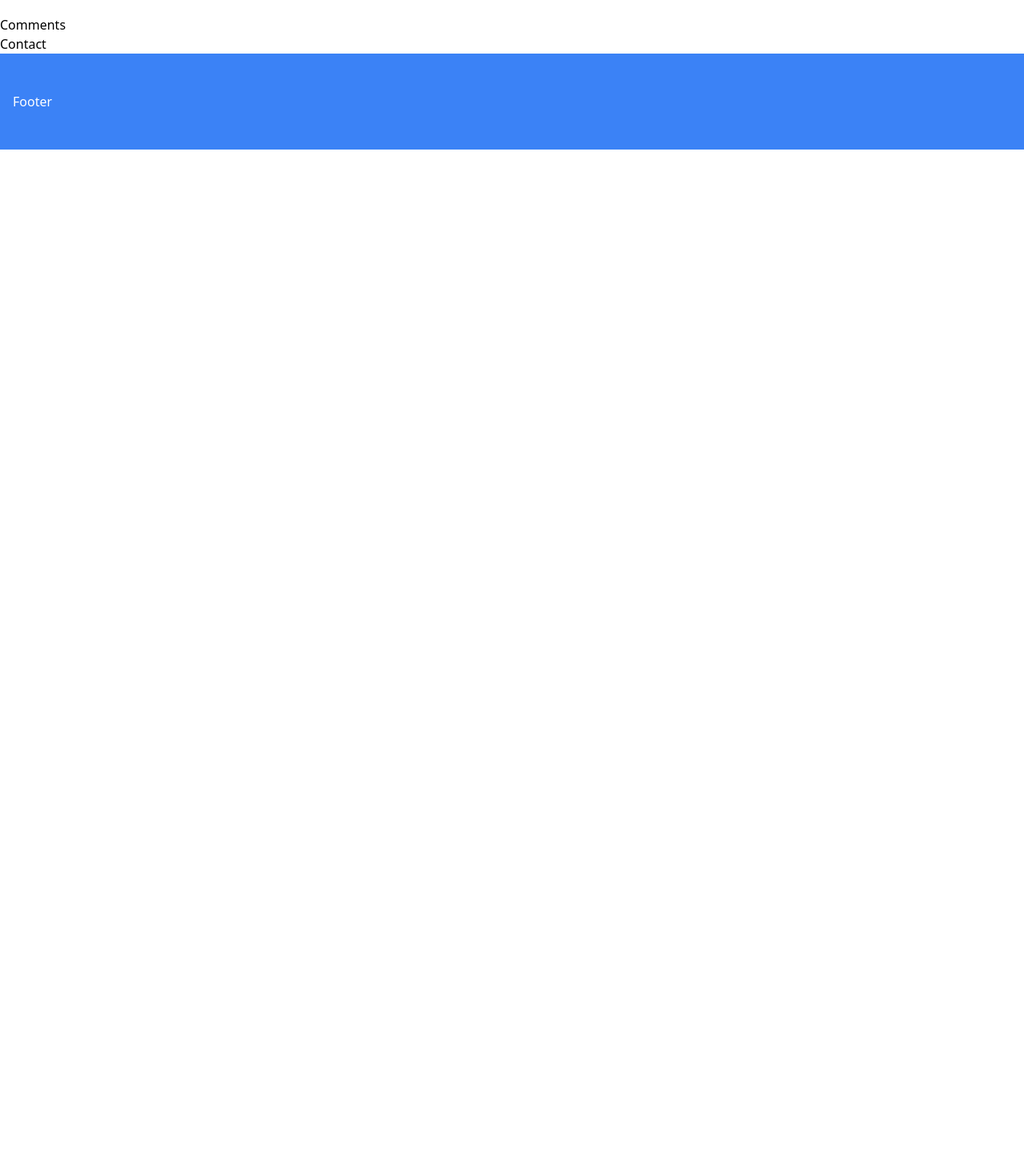
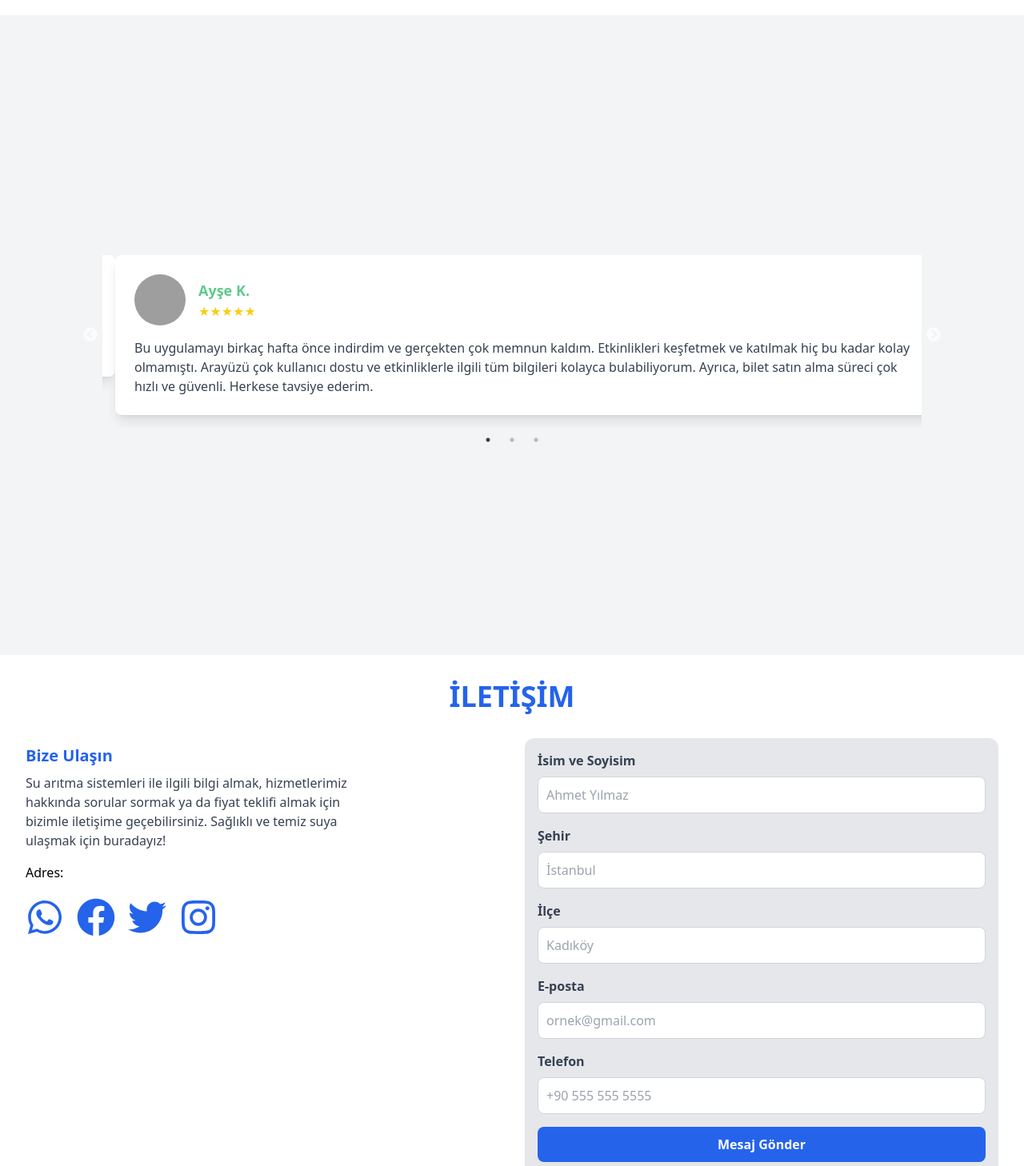
Before and after one commit to mucahitcetin/lgsuaritma, a React (Vite) app: page / in a window 1280 px wide. Shown: the part 1330-2788 px from the top of the page at 80% size. Before the commit the page ends 1517 px from the top, so only its background shows below. Built offline with nearby package versions, Linux system fonts and the light colour scheme; grey boxes are pictures that could not be loaded.

Commit message:
contact added

```diff
--- a/package.json
+++ b/package.json
@@ -13,7 +13,9 @@
     "react": "^18.2.0",
     "react-dom": "^18.2.0",
     "react-icons": "^5.3.0",
-    "react-router-dom": "^6.27.0"
+    "react-router-dom": "^6.27.0",
+    "react-slick": "^0.30.2",
+    "slick-carousel": "^1.8.1"
   },
   "devDependencies": {
     "@types/react": "^18.2.66",
--- a/src/components/Header/index.jsx
+++ b/src/components/Header/index.jsx
@@ -33,12 +33,7 @@ const Header = () => {
           >
             Ürünler
           </Link>
-          <Link
-            to="/cihazlar"
-            className="py-4 px-2 transition-colors duration-200 hover:bg-primary hover:text-white font-bold text-lg"
-          >
-            Cihazlar
-          </Link>
+
 
           <Link
             to="/yorumlar"
--- /dev/null
+++ b/src/data/comments.js
@@ -0,0 +1,25 @@
+const comments = [
+    {
+      id: 1,
+      name: "Ayşe K.",
+      image: "/team-3.png",
+      review:
+        "Bu uygulamayı birkaç hafta önce indirdim ve gerçekten çok memnun kaldım. Etkinlikleri keşfetmek ve katılmak hiç bu kadar kolay olmamıştı. Arayüzü çok kullanıcı dostu ve etkinliklerle ilgili tüm bilgileri kolayca bulabiliyorum. Ayrıca, bilet satın alma süreci çok hızlı ve güvenli. Herkese tavsiye ederim.",
+    },
+    {
+      id: 2,
+      name: "Mehmet C.",
+      image: "/team-2.png",
+      review:
+        "Uygulamayı kullandığım süre boyunca çok memnun kaldım. Bilet satın alma işlemleri oldukça hızlı ve güvenli.",
+    },
+    {
+      id: 3,
+      name: "Barış Y.",
+      image: "/team-1.png",
+      review:
+        "Etkinlikleri keşfetmek ve katılmak hiç bu kadar kolay olmamıştı. Arayüz çok kullanıcı dostu ve akıcı.",
+    },
+  ];
+
+  export default comments;
--- a/src/pages/Home/Comments.jsx
+++ b/src/pages/Home/Comments.jsx
@@ -1,9 +1,51 @@
-import React from 'react'
+import React from "react";
+import Slider from "react-slick";
+import comments from "../../data/comments";
+import "slick-carousel/slick/slick.css";
+import "slick-carousel/slick/slick-theme.css";
 
 const Comments = () => {
+  const settings = {
+    dots: true,
+    infinite: true,
+    speed: 500,
+    slidesToShow: 1,
+    slidesToScroll: 1,
+  };
+
   return (
-    <div>Comments</div>
-  )
-}
+    <div className="flex justify-center items-center min-h-screen bg-gray-100">
+      <div className="w-4/5">
+        <Slider {...settings}>
+          {comments.map((comment) => (
+            <div
+              key={comment.id}
+              className="m-4 p-6 bg-white rounded-lg shadow-lg hover:shadow-2xl transition-shadow"
+            >
+              <div className="flex items-center mb-4">
+                <img
+                  src={comment.image}
+                  alt={comment.name}
+                  className="w-16 h-16 rounded-full mr-4"
+                />
+                <div>
+                  <h3 className="text-lg font-semibold text-[#60C98B]">
+                    {comment.name}
+                  </h3>
+                  <div className="flex">
+                    {Array.from({ length: 5 }).map((_, index) => (
+                      <span key={index} className="text-yellow-400">★</span>
+                    ))}
+                  </div>
+                </div>
+              </div>
+              <p className="text-gray-700">{comment.review}</p>
+            </div>
+          ))}
+        </Slider>
+      </div>
+    </div>
+  );
+};
 
-export default Comments
+export default Comments;
--- a/src/pages/Home/Contact.jsx
+++ b/src/pages/Home/Contact.jsx
@@ -1,9 +1,197 @@
-import React from 'react'
+import React, { useState } from "react";
+import { FaFacebook, FaTwitter, FaInstagram, FaWhatsapp } from "react-icons/fa";
 
 const Contact = () => {
+  const [formSubmitted, setFormSubmitted] = useState(false);
+
+  const handleSubmit = async (e) => {
+    e.preventDefault();
+    const form = e.target;
+
+    const data = {
+      fullName: form.fullName.value,
+      city: form.city.value,
+      district: form.district.value,
+      email: form.email.value,
+      phone: form.phone.value,
+    };
+
+    try {
+      const response = await fetch("/api/send", {
+        method: "POST",
+        headers: { "Content-Type": "application/json" },
+        body: JSON.stringify(data),
+      });
+
+      if (response.ok) {
+        console.log("Mesaj gönderildi.");
+        setFormSubmitted(true);
+        form.reset();
+      } else {
+        console.error("Mesaj gönderilemedi.");
+      }
+    } catch (error) {
+      console.error("Hata:", error);
+    }
+  };
+
   return (
-    <div>Contact</div>
-  )
-}
+    <section className="p-8">
+      <h1 className="text-3xl lg:text-4xl font-semibold mb-8 text-center text-blue-600">
+        İLETİŞİM
+      </h1>
 
-export default Contact
+      <div className="grid md:grid-cols-2 gap-8">
+  {/* adres */}
+        <div>
+          <h5 className="text-xl font-bold text-blue-600 my-2">
+            Bize Ulaşın
+          </h5>
+          <p className="text-gray-700 mb-4 max-w-md">
+            Su arıtma sistemleri ile ilgili bilgi almak, hizmetlerimiz hakkında
+            sorular sormak ya da fiyat teklifi almak için bizimle iletişime
+            geçebilirsiniz. Sağlıklı ve temiz suya ulaşmak için buradayız!
+          </p>
+          <p>Adres:</p>
+          <div className="flex gap-4 mt-5">
+            <a
+              href="https://wa.me/905061010501"
+              target="_blank"
+              rel="noopener noreferrer"
+            >
+              <FaWhatsapp className="text-blue-600 text-5xl hover:opacity-80" />
+            </a>
+            <a
+              href="https://www.facebook.com"
+              target="_blank"
+              rel="noopener noreferrer"
+            >
+              <FaFacebook className="text-blue-600 text-5xl hover:opacity-80" />
+            </a>
+            <a
+              href="https://twitter.com"
+              target="_blank"
+              rel="noopener noreferrer"
+            >
+              <FaTwitter className="text-blue-600 text-5xl hover:opacity-80" />
+            </a>
+            <a
+              href="https://www.instagram.com"
+              target="_blank"
+              rel="noopener noreferrer"
+            >
+              <FaInstagram className="text-blue-600 text-5xl hover:opacity-80" />
+            </a>
+          </div>
+        </div>
+{/* form */}
+        <div>
+          {formSubmitted ? (
+            <p className="text-green-500 text-sm mt-2">
+              Form başarıyla gönderildi!
+            </p>
+          ) : (
+            <form
+              className="flex flex-col bg-gray-200 rounded-xl p-4"
+              onSubmit={handleSubmit}
+            >
+              <div className="mb-4">
+                <label
+                  htmlFor="fullName"
+                  className="block mb-2 text-base font-bold text-gray-700"
+                >
+                  İsim ve Soyisim
+                </label>
+                <input
+                  type="text"
+                  name="fullName"
+                  id="fullName"
+                  required
+                  placeholder="Ahmet Yılmaz"
+                  className="w-full p-2.5 rounded-lg border border-gray-300"
+                />
+              </div>
+
+              <div className="mb-4">
+                <label
+                  htmlFor="city"
+                  className="block mb-2 text-base font-bold text-gray-700"
+                >
+                  Şehir
+                </label>
+                <input
+                  type="text"
+                  name="city"
+                  id="city"
+                  required
+                  placeholder="İstanbul"
+                  className="w-full p-2.5 rounded-lg border border-gray-300"
+                />
+              </div>
+
+              <div className="mb-4">
+                <label
+                  htmlFor="district"
+                  className="block mb-2 text-base font-bold text-gray-700"
+                >
+                  İlçe
+                </label>
+                <input
+                  type="text"
+                  name="district"
+                  id="district"
+                  required
+                  placeholder="Kadıköy"
+                  className="w-full p-2.5 rounded-lg border border-gray-300"
+                />
+              </div>
+
+              <div className="mb-4">
+                <label
+                  htmlFor="email"
+                  className="block mb-2 text-base font-bold text-gray-700"
+                >
+                  E-posta
+                </label>
+                <input
+                  type="email"
+                  name="email"
+                  id="email"
+                  required
+                  placeholder="ornek@gmail.com"
+                  className="w-full p-2.5 rounded-lg border border-gray-300"
+                />
+              </div>
+
+              <div className="mb-4">
+                <label
+                  htmlFor="phone"
+                  className="block mb-2 text-base font-bold text-gray-700"
+                >
+                  Telefon
+                </label>
+                <input
+                  type="tel"
+                  name="phone"
+                  id="phone"
+                  required
+                  placeholder="+90 555 555 5555"
+                  className="w-full p-2.5 rounded-lg border border-gray-300"
+                />
+              </div>
+
+              <button
+                type="submit"
+                className="w-full bg-blue-600 text-white font-bold py-2.5 rounded-lg hover:bg-blue-700"
+              >
+                Mesaj Gönder
+              </button>
+            </form>
+          )}
+        </div>
+      </div>
+    </section>
+  );
+};
+
+export default Contact;
```
Also changed, not shown: 1 other file (tests, documents, lock files or other folders).
